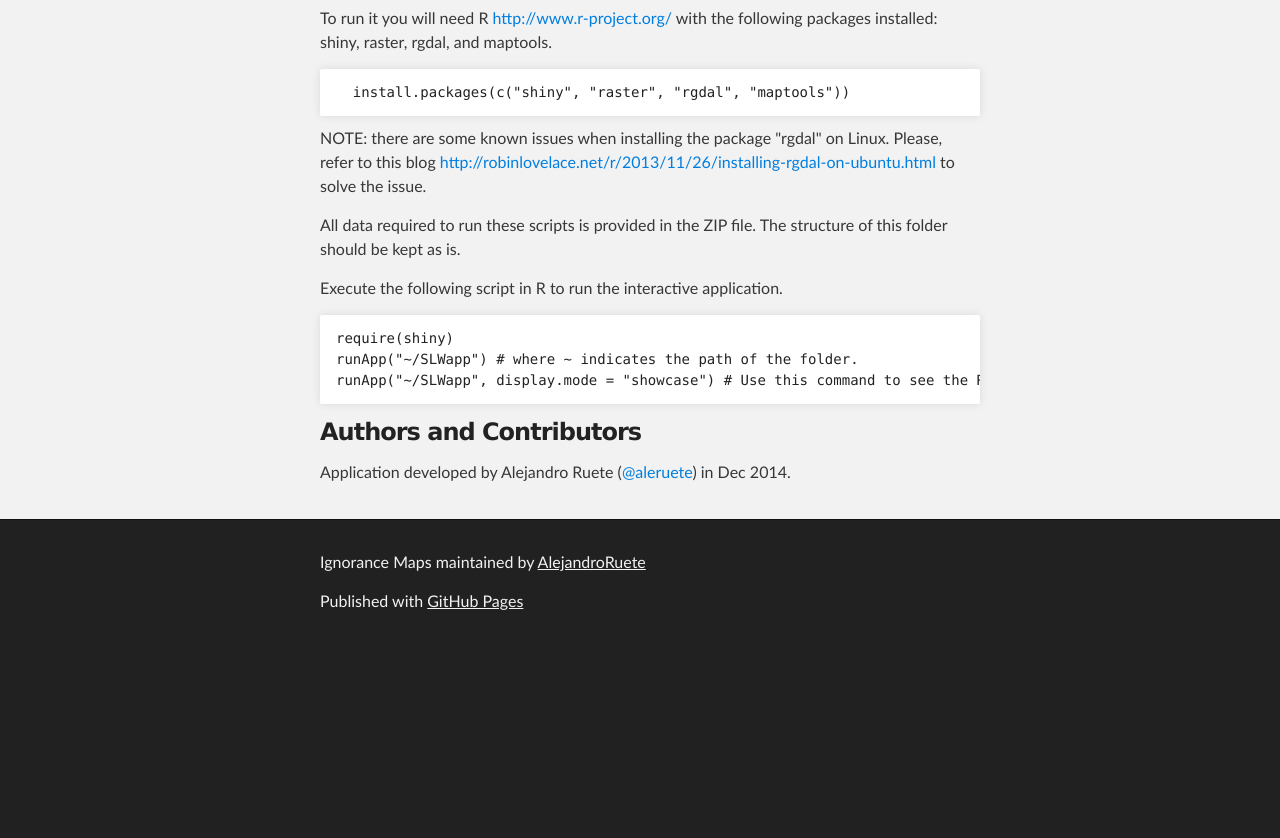
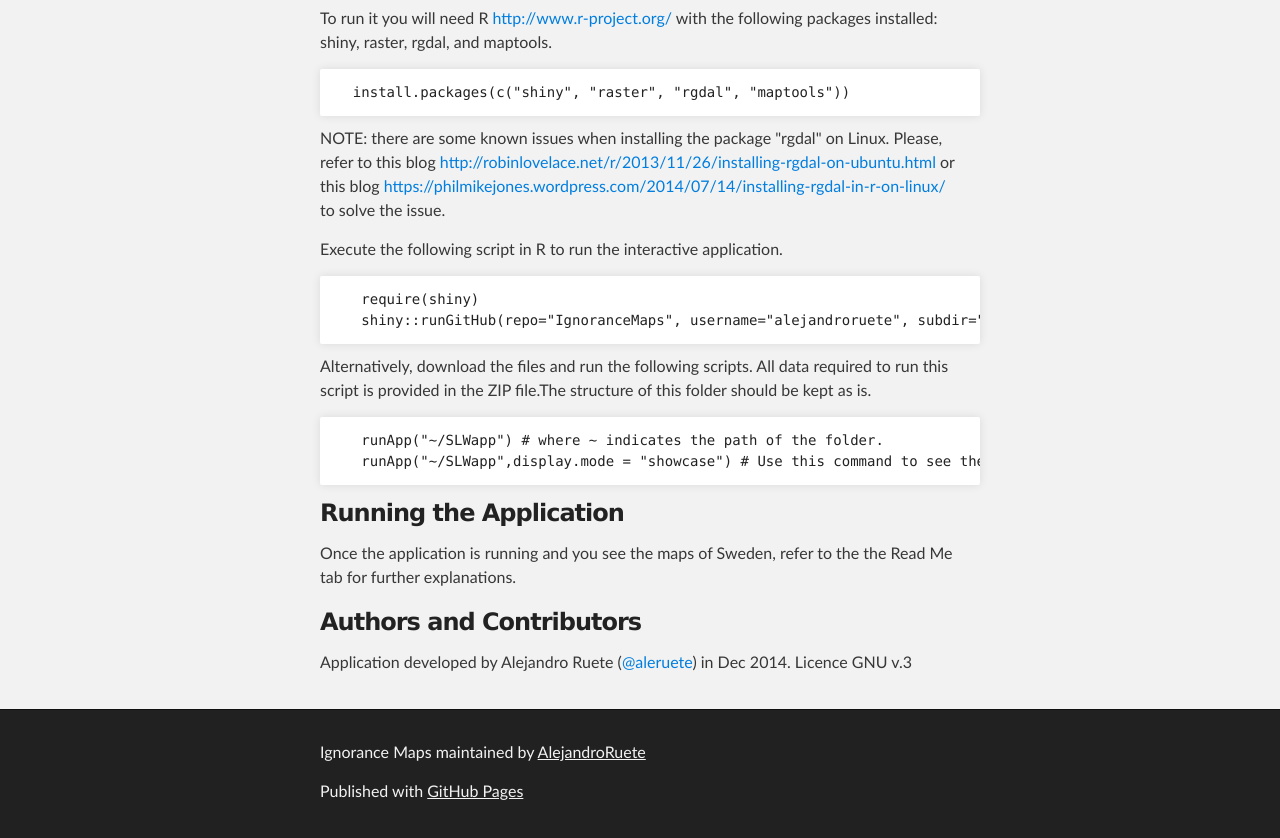
Before and after one commit to AlejandroRuete/IgnoranceMaps, a plain HTML site: page index.html in a window 1280 px wide. Shown: the part 500-1338 px from the top of the page. Before the commit the page ends 1148 px from the top, so only its background shows below. Drawn offline with Linux system fonts and the light colour scheme.

Commit message:
Create gh-pages branch via GitHub

```diff
--- a/index.html
+++ b/index.html
@@ -41,22 +41,31 @@ Simple algorithms to display ignorance maps of raw distributional data accessed
 <pre><code>  install.packages(c("shiny", "raster", "rgdal", "maptools"))
 </code></pre>
 
-<p>NOTE: there are some known issues when installing the package "rgdal" on Linux. Please, refer to this blog <a href="http://robinlovelace.net/r/2013/11/26/installing-rgdal-on-ubuntu.html">http://robinlovelace.net/r/2013/11/26/installing-rgdal-on-ubuntu.html</a> to solve the issue.</p>
-
-<p>All data required to run these scripts is provided in the ZIP file.
-The structure of this folder should be kept as is.</p>
+<p>NOTE: there are some known issues when installing the package "rgdal" on Linux.
+Please, refer to this blog <a href="http://robinlovelace.net/r/2013/11/26/installing-rgdal-on-ubuntu.html">http://robinlovelace.net/r/2013/11/26/installing-rgdal-on-ubuntu.html</a>  or this blog <a href="https://philmikejones.wordpress.com/2014/07/14/installing-rgdal-in-r-on-linux/">https://philmikejones.wordpress.com/2014/07/14/installing-rgdal-in-r-on-linux/</a> to solve the issue.</p>
 
 <p>Execute the following script in R to run the interactive application.</p>
 
-<pre><code>require(shiny)
-runApp("~/SLWapp") # where ~ indicates the path of the folder.
-runApp("~/SLWapp", display.mode = "showcase") # Use this command to see the R code
+<pre><code>   require(shiny)
+   shiny::runGitHub(repo="IgnoranceMaps", username="alejandroruete", subdir="SLWapp")
 </code></pre>
+
+<p>Alternatively, download the files and run the following scripts. All data required to run this script is provided in the ZIP file.The structure of this folder should be kept as is.</p>
+
+<pre><code>   runApp("~/SLWapp") # where ~ indicates the path of the folder.
+   runApp("~/SLWapp",display.mode = "showcase") # Use this command to see the R code
+</code></pre>
+
+<h3>
+<a id="running-the-application" class="anchor" href="#running-the-application" aria-hidden="true"><span class="octicon octicon-link"></span></a>Running the Application</h3>
+
+<p>Once the application is running and you see the maps of Sweden, refer to the the Read Me tab for further explanations.</p>
 
 <h3>
 <a id="authors-and-contributors" class="anchor" href="#authors-and-contributors" aria-hidden="true"><span class="octicon octicon-link"></span></a>Authors and Contributors</h3>
 
-<p>Application developed by Alejandro Ruete (<a href="https://github.com/aleruete" class="user-mention">@aleruete</a>) in Dec 2014.</p>
+<p>Application developed by Alejandro Ruete (<a href="https://github.com/aleruete" class="user-mention">@aleruete</a>) in Dec 2014.
+Licence GNU v.3</p>
       </section>
     </div>
 
```
Also changed, not shown: params.json (+1 -1 lines).
